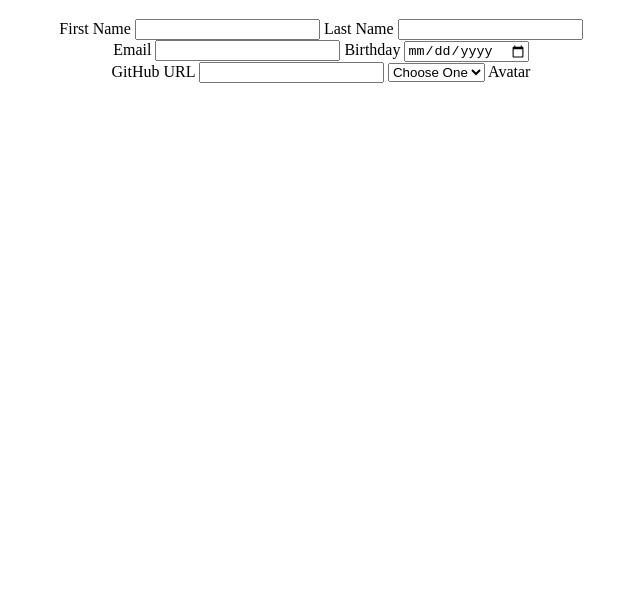
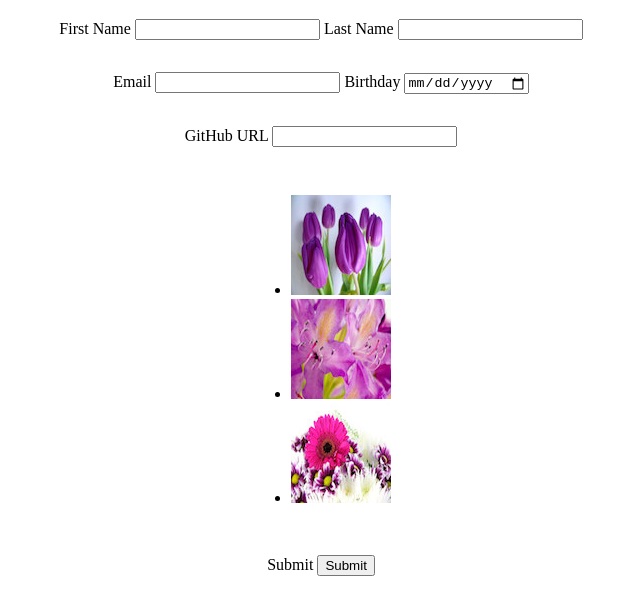
Before and after one commit to BobbieO/Angular-Test, a plain HTML site: page public/model-test.html in a window 1280 px wide. Shown: the part 61-676 px from the top of the page, without its empty margins (319-959 px from the left). Drawn offline with nearby package versions, Linux system fonts and the light colour scheme.

Commit message:
Changed dropdown to list. Replaced submit button

```diff
--- a/public/css/modelTest.css
+++ b/public/css/modelTest.css
@@ -1,5 +1,9 @@
 body {
     text-align: center;
+}
+
+.row {
+    margin-bottom: 2em;
 }
 
 .align {
--- a/public/model-test.html
+++ b/public/model-test.html
@@ -43,16 +43,27 @@
                 <label for="GitHub">GitHub URL</label>
                 <input type="text" id="GitHub" ng-model="user.gitHub" name="GitHub url">
             </div>
+        </div>
 
-            <div class="align">
-                <select name="avatars">
-                    <option value="" disabled selected>Choose One</option>
-                    <option value="" data-icon="/img/flower2.jpg" class="left circle">Tulip</option>
-                    <option value="orchid" data-icon="/img/flower3.jpg" class="left circle">Orchid</option>
-                    <option value="daisy" data-icon="/img/flower4.jpg" class="left circle">Daisy</option>
-                </select>
-                <label>Avatar</label>
+        <div class="row">
+            <div class="align avatars">
+                <ul>
+                    <li>
+                        <img ng-src="{{ '/img/flower2.jpg'}}" alt="purple tulip">
+                    </li>
+                    <li>
+                        <img ng-src="{{'/img/flower3.jpg'}}" alt="purple orchid">
+                    </li>
+                    <li>
+                        <img ng-src="{{'/img/flower4.jpg'}}" alt="purple daisy">
+                    </li>
+                </ul>
             </div>
+        </div>
+
+        <div class="row">
+            <label for="submit">Submit</label>
+            <input type="submit">
         </div>
 
     </form>
```
